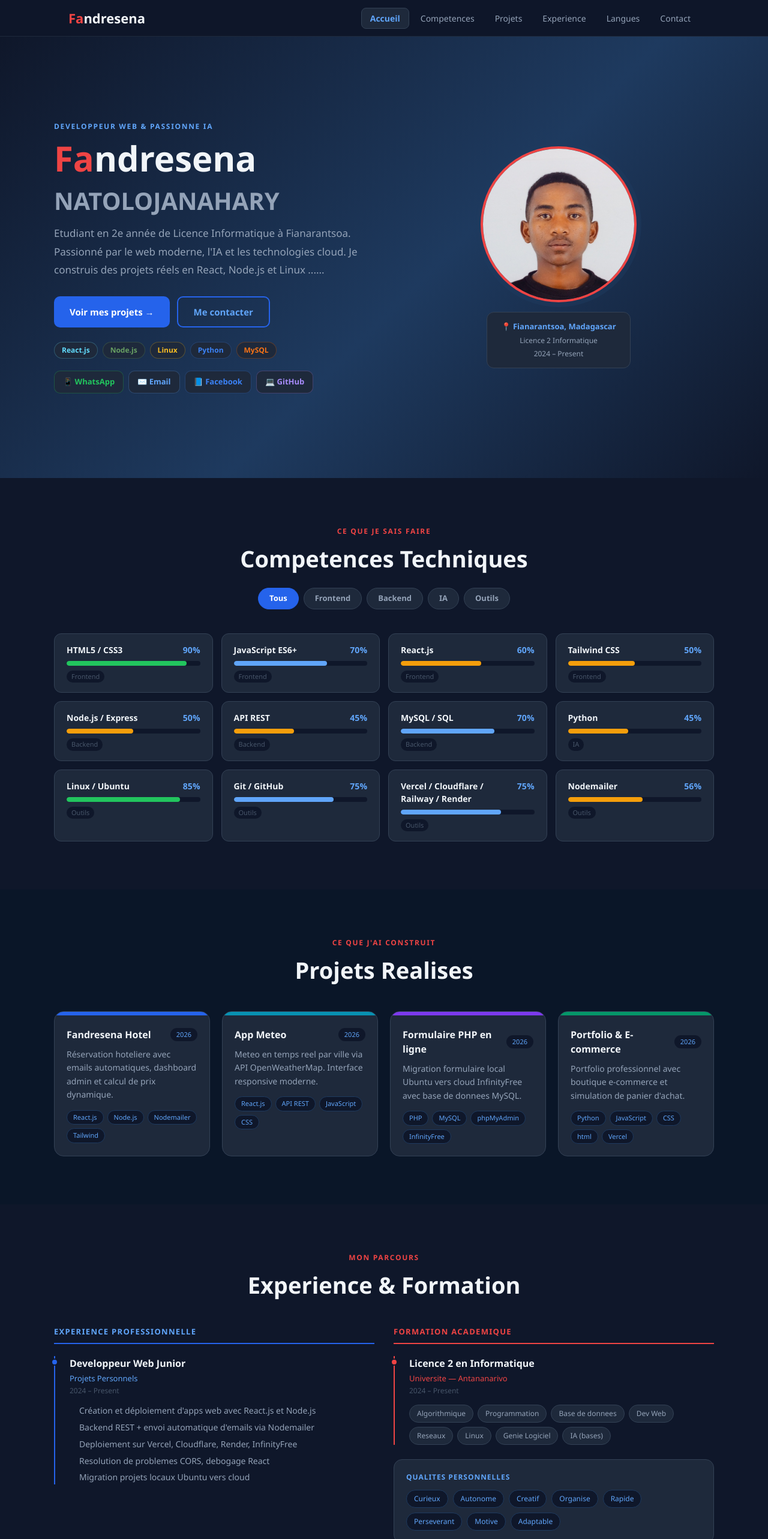
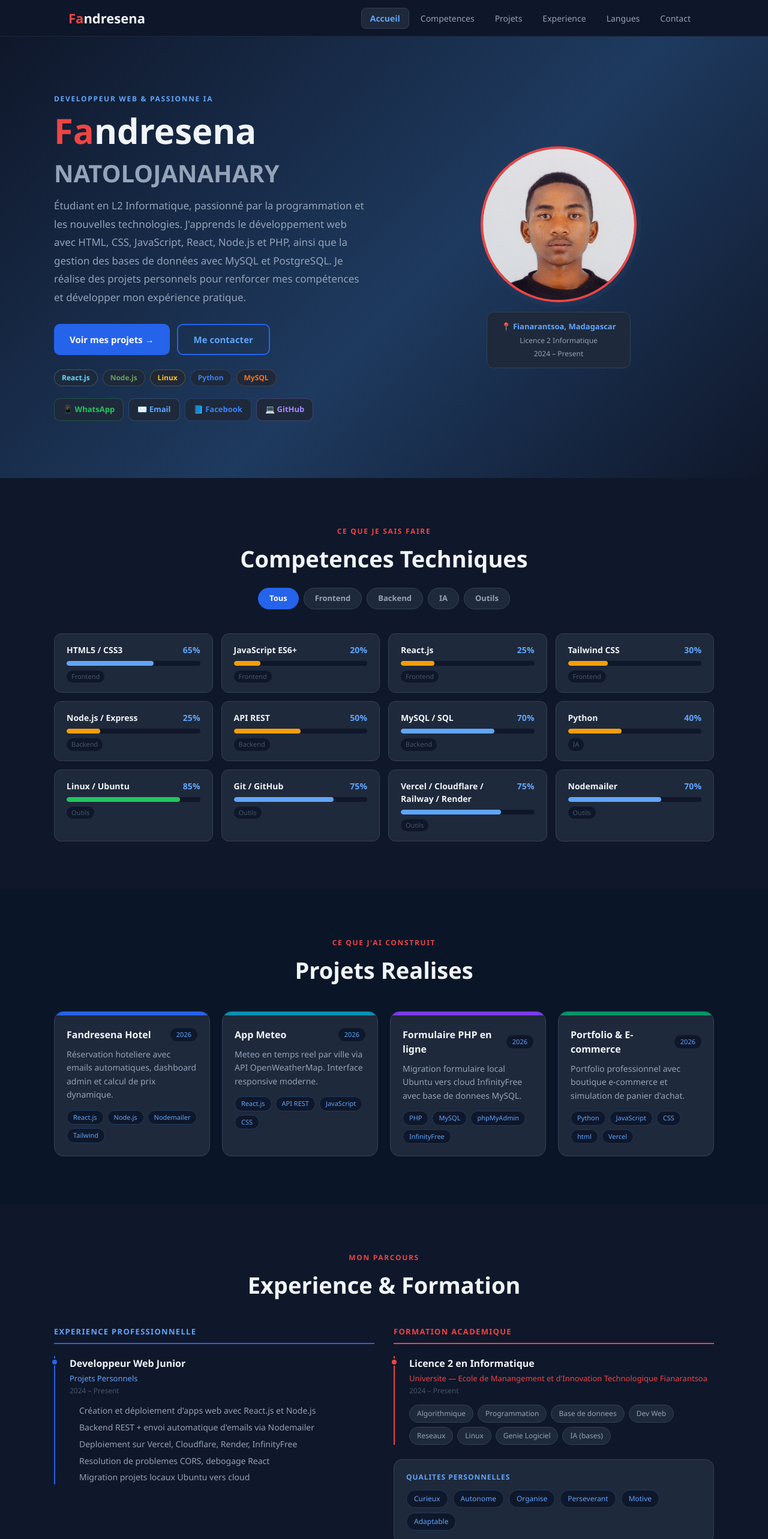
Before and after one commit to Fandresena67/Perso-web-react, a React (Vite) app: page / in a window 1280 px wide. Shown: the top 2566 px of the page at 60% size. Built offline with nearby package versions, Linux system fonts and the light colour scheme.

Commit message:
1er mise en jour

```diff
--- a/src/components/Contact.jsx
+++ b/src/components/Contact.jsx
@@ -62,7 +62,7 @@
             Envoyer un message direct
           </h3>
           <p style={{ color: "#64748b", fontSize: 13, margin: "0 0 20px" }}>
-            {/* Le message sera envoye directement sur fandresenanatolo@gmail.com */}
+            {/* Le message sera envoye directement sur mon e-mail */}
           </p>
           <div style={{ display: "flex", flexDirection: "column", gap: 12 }}>
             <input type="text" placeholder="Votre nom complet"
--- a/src/components/Experience.jsx
+++ b/src/components/Experience.jsx
@@ -3,7 +3,7 @@
 const formation = [
   {
     title: "Licence 2 en Informatique",
-    school: "Universite — Antananarivo",
+    school: "Universite — Ecole de Manangement et d'Innovation Technologique Fianarantsoa ",
     period: "2024 – Present",
     matieres: ["Algorithmique", "Programmation", "Base de donnees", "Dev Web", "Reseaux", "Linux", "Genie Logiciel", "IA (bases)"],
   },
@@ -94,7 +94,7 @@
               </div>
             ))}
 
-            {/* SOFT SKILLS */}
+            {/* SOFT SKILLS  "Creatif"*/}
             <div style={{
               background: "#1e293b", borderRadius: 14,
               padding: 20, border: "1px solid #334155",
@@ -106,7 +106,7 @@
                 Qualites Personnelles
               </h4>
               <div style={{ display: "flex", flexWrap: "wrap", gap: 8 }}>
-                {["Curieux", "Autonome", "Creatif", "Organise", "Rapide", "Perseverant", "Motive", "Adaptable"].map(q => (
+                {["Curieux", "Autonome", "Organise", "Perseverant", "Motive", "Adaptable"].map(q => (
                   <span key={q} style={{
                     background: "#0f172a", color: "#60a5fa",
                     border: "1px solid #1e3a5f",
--- a/src/components/Hero.jsx
+++ b/src/components/Hero.jsx
@@ -50,9 +50,7 @@
             color: "#94a3b8", fontSize: mobile ? 15 : 17,
             lineHeight: 1.8, margin: "0 0 28px",
           }}>
-            Etudiant en 2e année de Licence Informatique à Fianarantsoa.
-            Passionné par le web moderne, l'IA et les technologies cloud.
-            Je construis des projets réels en React, Node.js et Linux ......
+                Étudiant en L2 Informatique, passionné par la programmation et les nouvelles technologies. J'apprends le développement web avec HTML, CSS, JavaScript, React, Node.js et PHP, ainsi que la gestion des bases de données avec MySQL et PostgreSQL. Je réalise des projets personnels pour renforcer mes compétences et développer mon expérience pratique.
           </p>
 
           <div style={{ display: "flex", gap: 12, flexWrap: "wrap", marginBottom: 24 }}>
--- a/src/data/data.js
+++ b/src/data/data.js
@@ -8,18 +8,18 @@
 ]
 
 export const skills = [
-  { name: "HTML5 / CSS3", level: 90, cat: "Frontend" },
-  { name: "JavaScript ES6+", level: 70, cat: "Frontend" },
-  { name: "React.js", level: 60, cat: "Frontend" },
-  { name: "Tailwind CSS", level: 50, cat: "Frontend" },
-  { name: "Node.js / Express", level: 50, cat: "Backend" },
-  { name: "API REST", level: 45, cat: "Backend" },
+  { name: "HTML5 / CSS3", level: 65, cat: "Frontend" },
+  { name: "JavaScript ES6+", level: 20, cat: "Frontend" },
+  { name: "React.js", level: 25, cat: "Frontend" },
+  { name: "Tailwind CSS", level: 30, cat: "Frontend" },
+  { name: "Node.js / Express", level: 25, cat: "Backend" },
+  { name: "API REST", level: 50, cat: "Backend" },
   { name: "MySQL / SQL", level: 70, cat: "Backend" },
-  { name: "Python", level: 45, cat: "IA" },
+  { name: "Python", level: 40, cat: "IA" },
   { name: "Linux / Ubuntu", level: 85, cat: "Outils" },
   { name: "Git / GitHub", level: 75, cat: "Outils" },
   { name: "Vercel / Cloudflare  / Railway / Render", level: 75, cat: "Outils" },
-  { name: "Nodemailer", level: 56, cat: "Outils" },
+  { name: "Nodemailer", level: 70, cat: "Outils" },
 ]
 
 export const projects = [
@@ -70,8 +70,8 @@
 
 export const langues = [
   { lang: "Malagasy", level: "Langue maternelle", pct: 100, color: "#22c55e" },
-  { lang: "Francais", level: "Bon niveau", pct: 80, color: "#60a5fa" },
-  { lang: "Anglais", level: "Technique intermediaire", pct: 55, color: "#f59e0b" },
+  { lang: "Francais", level: "Courant", pct: 50, color: "#60a5fa" },
+  { lang: "Anglais", level: "Notions", pct: 35, color: "#f59e0b" },
 ]
 
 export const interets = [
@@ -92,6 +92,7 @@
     color: "#22c55e",
     action: "Appeler sur WhatsApp",
   },
+
   {
     icon: "✉️",
     label: "Email",
```
